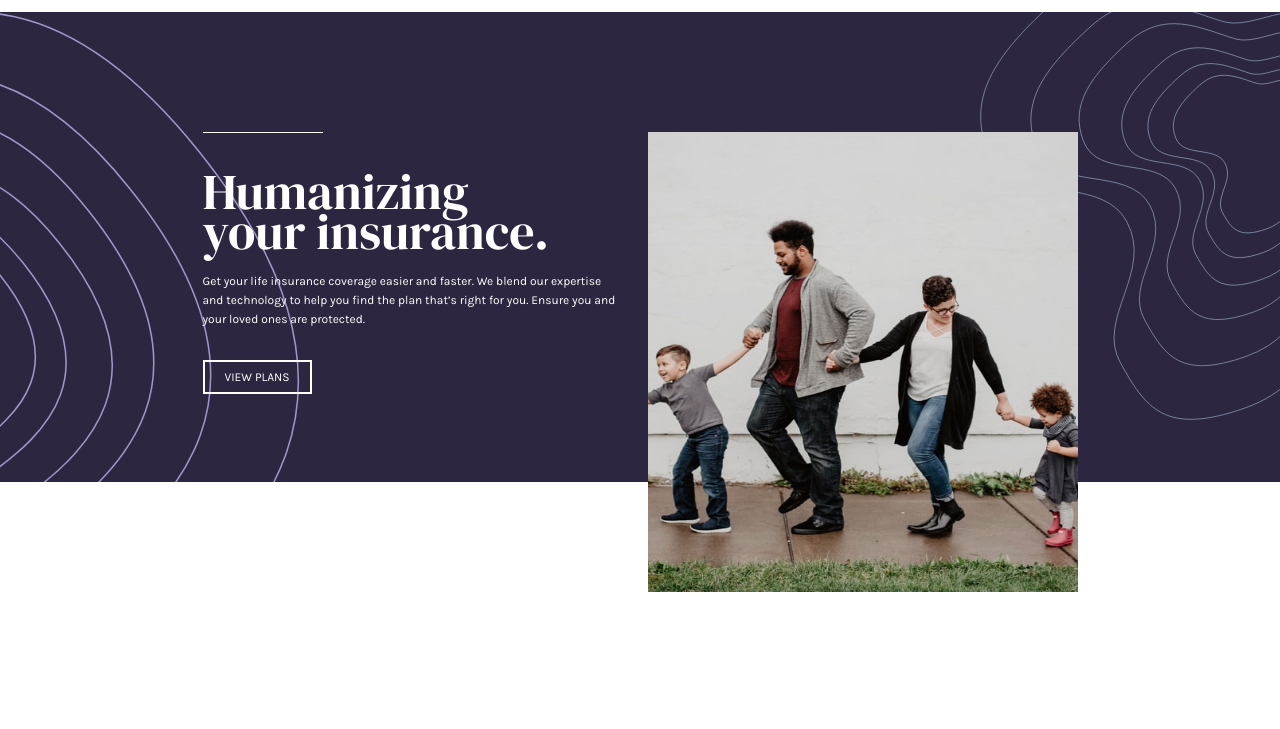
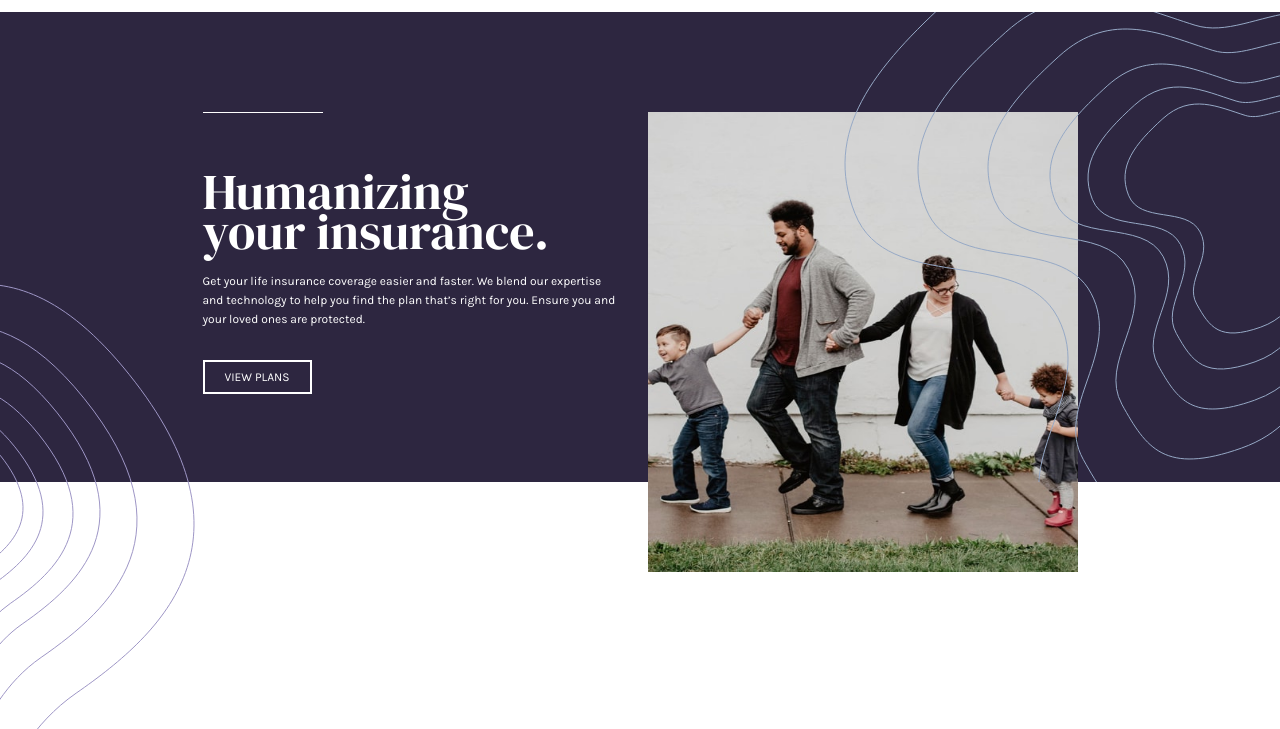
Before and after one commit to SwastikSonkusare/Insure-Landing-page, a website: page index.html in a window 1280 px wide. Shown: the part 57-786 px from the top of the page. Drawn offline with Linux system fonts and the light colour scheme.

Commit message:
added: footer

```diff
--- a/sass/_content.scss
+++ b/sass/_content.scss
@@ -60,6 +60,10 @@ body {
         font-weight: 700;
         letter-spacing: 2px;
         color: hsl(273, 4%, 51%);
+
+        &:hover {
+            color: hsl(270, 9%, 17%);
+        }
     }
 
     &__button {
@@ -71,20 +75,53 @@ body {
         background-color: #fff;
         color: hsl(270, 9%, 17%);
         border: 2px solid hsl(270, 9%, 17%);
+        cursor: pointer;
+
+        &:hover {
+            background-color:hsl(270, 9%, 17%);
+            color: #fff;
+        }
     }
 }
 
 .hero {
     display: flex;
     justify-content: center;
-    padding: 12rem;
+    padding: 10rem ;
     background-color: hsl(256, 26%, 20%);
     max-height: 47rem;
-    background-image: url(../images/bg-pattern-intro-left-desktop.svg), url(../images/bg-pattern-intro-right-desktop.svg);
-    // background-size: contain;
-    background-position: left top, right top;
-    background-repeat: no-repeat;
-    background-size: 30rem;
+    position: relative;
+
+    & * {
+        z-index: 1;
+    }
+
+    &::after {
+        content: '';
+        background-image: url('../images/bg-pattern-intro-right-desktop.svg');
+        background-repeat: no-repeat;
+        background-position: top right;
+        position: absolute;
+        top: 0;
+        right: 0;
+        height: 100%;
+        width: 50%;
+        z-index: 2;
+    }
+
+    &::before {
+        content: '';
+        background-image: url('../images/bg-pattern-intro-left-desktop.svg');
+        background-repeat: no-repeat;
+        background-position: bottom left;
+        position: absolute;
+        bottom: -65%;
+        left: 0;
+        height: 108%;
+        width: 100%;
+        z-index: 0;
+    }
+
 
 
 
@@ -94,7 +131,7 @@ body {
 
 
     &__box {
-        padding-top: 4rem;
+        padding-top: 6rem;
         width: 12rem;
         height: 1rem;
         position: relative;
@@ -108,8 +145,9 @@ body {
     }
 
     &__right-section {
-        width: 43rem;
+        max-width: 43rem;
         min-height: 46rem;
+
     }
 
     &__heading {
@@ -139,6 +177,12 @@ body {
         color: #fff;
         background: none;
         border: 2px solid #fff;
+        cursor: pointer;
+
+        &:hover {
+            background-color: #fff;
+            color: hsl(270, 9%, 17%);
+        }
     }
 
     &__image {
@@ -223,6 +267,8 @@ body {
     background-position: left top;
     background-repeat: no-repeat;
     background-size: 40rem;
+    font-family: "karla", sans-serif;
+
 
 
     &__top-section {
@@ -235,6 +281,8 @@ body {
     }
 
     &__icons {
+        width: 2rem;
+        height: 2rem;
         &:not(:last-of-type) {
             margin-right: 1.5rem;
         }
@@ -243,20 +291,17 @@ body {
     &__bottom-section {
         padding-top: 4rem;
         display: grid;
-        grid-template-columns: repeat(auto-fit, minmax(15rem, 20rem));
-
-        &-container {
-
-        }
+        grid-template-columns: repeat(auto-fit, minmax(22rem, 26rem));
+        grid-gap: 2rem;
     }
 
     &__header {
         text-transform: uppercase;
         color:  hsl(273, 4%, 51%);
-        font-family: "karla", sans-serif;
+        font-family: inherit;
         font-weight: 700;
         margin-bottom: 2rem;
-
+        font-size: 1.4rem;
     }
 
     &__items {
@@ -264,8 +309,12 @@ body {
     }
 
     &__item {
-
+        margin-bottom: 1rem;
         text-decoration: none;
+        text-transform: uppercase;
+        font-family: inherit;
+        font-size: 1.4rem;
+        font-weight: 700;
     }
 }
 
```
Also changed, not shown: css/style.css.
